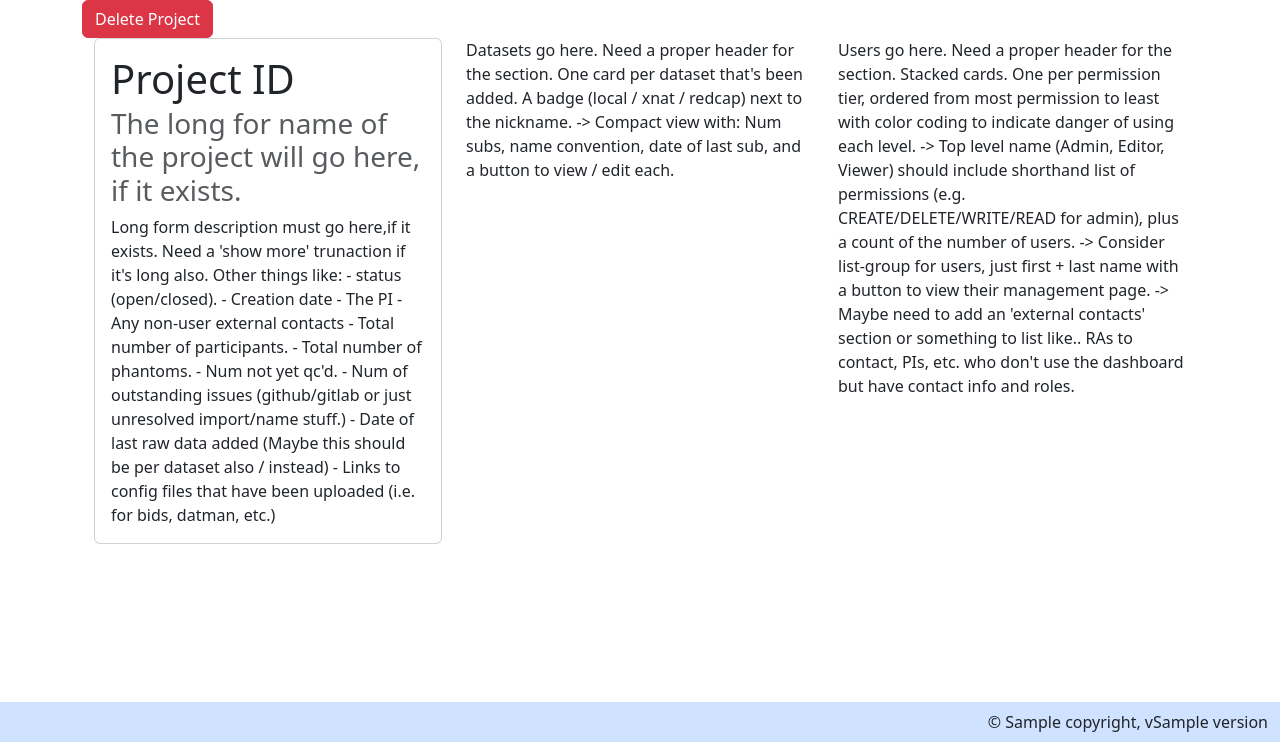
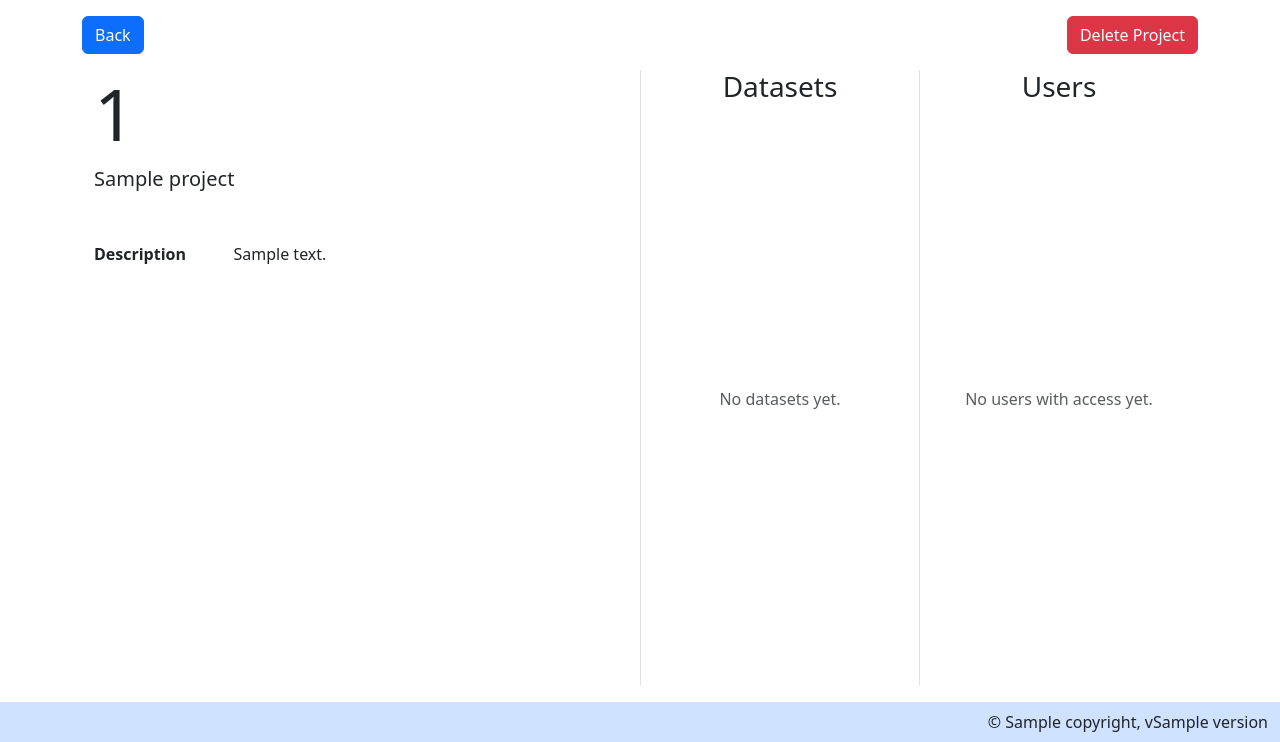
Before and after one commit to TIGRLab/tigrqc, a Flask app: template tigrqc/blueprints/main/templates/project_settings.html in a window 1280 px wide. Shown: the part 58-800 px from the top of the page. Run offline with Flask 3, Linux system fonts and the light colour scheme; tables that the repository leaves empty hold one stand-in row (values such as "Sample post"); the template is opened without the code that fills it: values that come from a table or form of the project are taken from there, most other values are stand-ins (such as "Sample title", 1, 10 or a date in 2020); grey boxes marked "Sample" are stand-in pictures; parts of the project's set-up code (start-up, migrations or seed data) failed here and were passed over; some libraries are stand-ins or nearby versions.

Commit message:
[ENH] Add basic outline of styling for project settings page
- Separate content into three columns
- Add top button menu for controls
- Display project details in left col
- Datasets and users columns to be added later as implemented

```diff
--- a/tigrqc/blueprints/main/templates/project_settings.html
+++ b/tigrqc/blueprints/main/templates/project_settings.html
@@ -2,7 +2,17 @@
 
 {% block content %}
 
-<div class="container">
+<div class="container flex-grow-1 d-flex flex-column mb-3">
+    <div class="d-flex justify-content-between align-items-center mb-3 mt-3">
+        <a
+            type="button"
+            class="btn btn-primary"
+            href="{{ url_for('main.project_home', project_id=project.id) }}"
+        >
+            Back
+        </a>
+
+        <div class="d-flex gap-2">
             <button
                 type="button"
                 class="btn btn-danger"
@@ -13,68 +23,48 @@
             >
                 <i class="bi bi-trash"></i> Delete Project
             </button>
-
-    {% include 'partials/_delete_danger_modal.html' %}
-
-    <div class="container-fluid">
-        <div class="row">
-            <div class="col-lg-4">
-                <div class="card">
-                    <div class="card-body">
-                        <h1 class="card-title">Project ID</h1>
-                        <h3 class="card-subtitle mb-2 text-body-secondary">
-                            The long for name of the project will go here,
-                            if it exists.
-                        </h3>
-                        <p class="card-text">
-                            Long form description must go here,if it exists.
-                            Need a 'show more' trunaction if it's long also.
-
-                            Other things like:
-                                - status (open/closed).
-                                - Creation date
-                                - The PI
-                                - Any non-user external contacts
-                                - Total number of participants.
-                                - Total number of phantoms.
-                                - Num not yet qc'd.
-                                - Num of outstanding issues (github/gitlab or just
-                                    unresolved import/name stuff.)
-                                - Date of last raw data added
-                                    (Maybe this should be per dataset also / instead)
-                                - Links to config files that have been uploaded
-                                    (i.e. for bids, datman, etc.)
-                        </p>
         </div>
     </div>
+
+    <div class="container-fluid flex-grow-1 d-flex flex-column">
+        <div class="row flex-grow-1">
+            <div class="col-lg-6">
+                <h1 class="display-2">{{ project.id }}</h1>
+                {% if project.name %}
+                    <p class="lead">
+                        {{ project.name }}
+                    </p>
+                {% endif %}
+                <dl class="row mt-5">
+                    {% if project.description %}
+                        <dt class="col-sm-3">
+                            Description
+                        </dt>
+                        <dd class="col-sm-9">
+                            {{ project.description }}
+                        </dd>
+                    {% endif %}
+
+                    {# PI info, etc. goes here later. #}
+                </dl>
             </div>
-            <div class="col-lg-4">
-                Datasets go here. Need a proper header for the section.
-
-                One card per dataset that's been added. A badge (local / xnat / redcap)
-                next to the nickname.
-                -> Compact view with: Num subs, name convention, date of last sub,
-                    and a button to view / edit each.
+            <div class="col-lg-3 border-start d-flex flex-column">
+                <h3 class="text-center">Datasets</h3>
+                <div class="flex-grow-1 d-flex justify-content-center align-items-center text-muted">
+                    No datasets yet.
                 </div>
-            <div class="col-lg-4">
-                Users go here. Need a proper header for the section.
-
-                Stacked cards. One per permission tier, ordered from most
-                permission to least with color coding to indicate danger of using
-                each level.
-
-                -> Top level name (Admin, Editor, Viewer) should include shorthand
-                list of permissions (e.g. CREATE/DELETE/WRITE/READ for admin),
-                plus a count of the number of users.
-                -> Consider list-group for users, just first + last name
-                    with a button to view their management page.
-                -> Maybe need to add an 'external contacts' section or something
-                    to list like.. RAs to contact, PIs, etc. who don't use the
-                    dashboard but have contact info and roles.
+            </div>
+            <div class="col-lg-3 border-start d-flex flex-column">
+                <h3 class="text-center">Users</h3>
+                <div class="flex-grow-1 d-flex justify-content-center align-items-center text-muted">
+                    No users with access yet.
+                </div>
             </div>
         </div>
     </div>
 </div>
 
+{# Used by the 'delete project' button #}
+{% include 'partials/_delete_danger_modal.html' %}
 
 {% endblock %}
```
Lines whose indentation alone changed are shown as unchanged.
